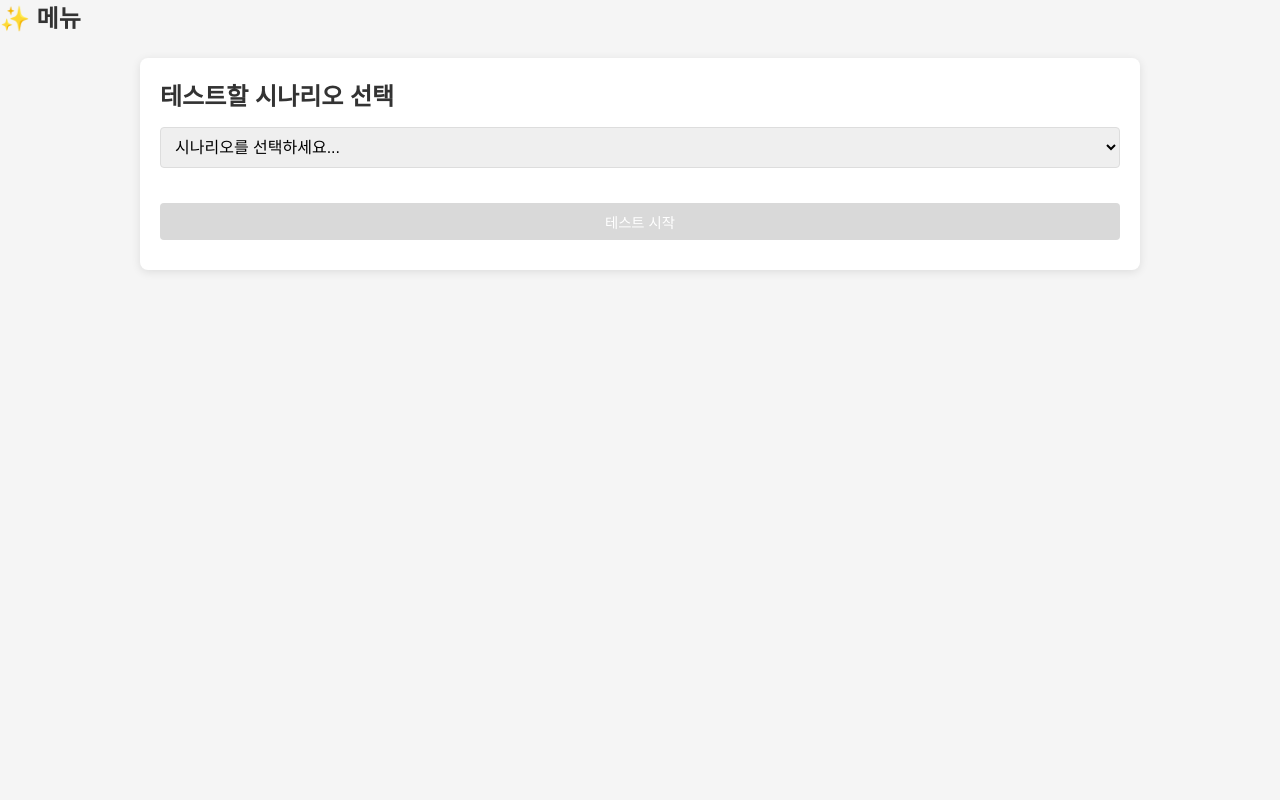
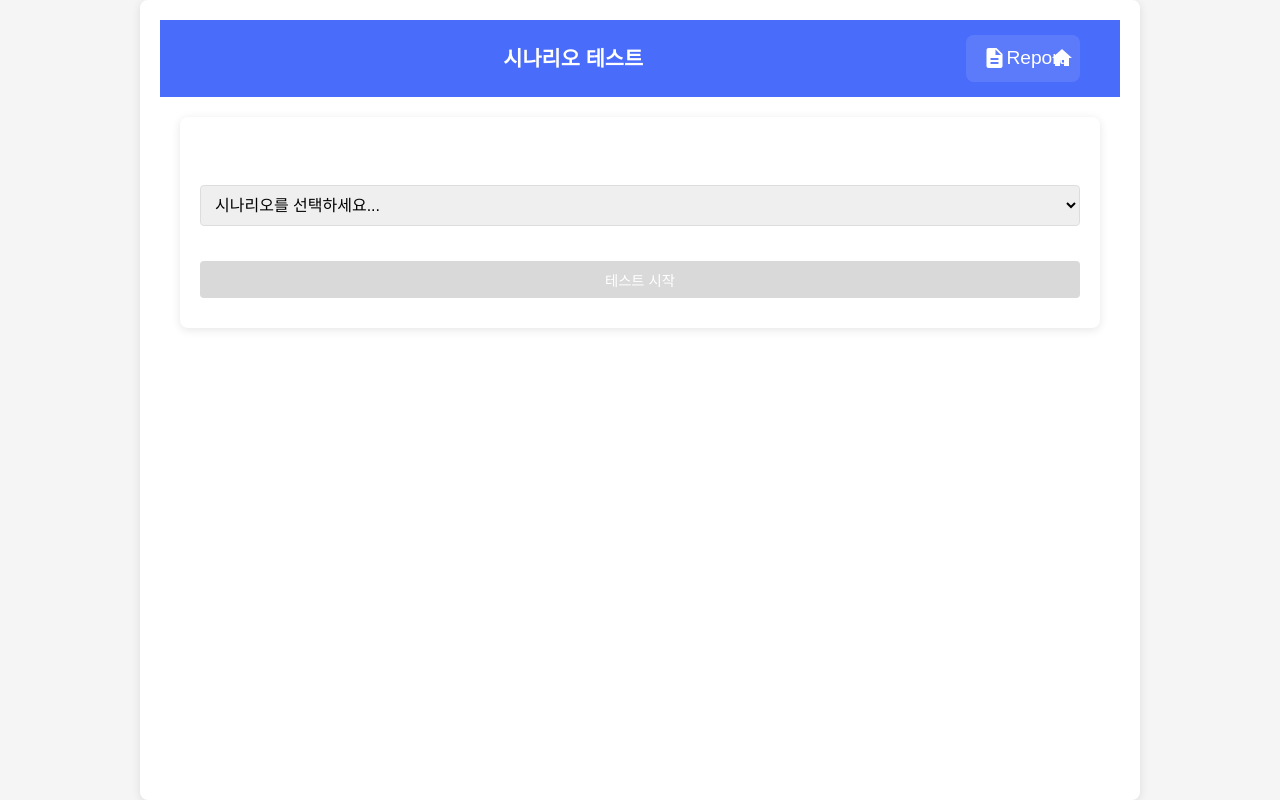
Before and after one commit to Yootaesung/kibwa_project, a FastAPI app: page /test in a window 1280 px wide. Run offline with FastAPI, Linux system fonts and the light colour scheme; data that the repository does not hold is empty.

Commit message:
report 추가가

```diff
--- a/chatbot/templates/test.html
+++ b/chatbot/templates/test.html
@@ -50,12 +50,24 @@
             margin: 0 auto;
         }
 
-        .home-btn {
+        .home-btn, .report-btn {
             color: white;
             text-decoration: none;
             display: flex;
             align-items: center;
             font-size: 1.2em;
+            padding: 8px 16px;
+            border-radius: 8px;
+            transition: background-color 0.3s ease;
+        }
+
+        .report-btn {
+            background: rgba(255, 255, 255, 0.1);
+            margin-left: 20px;
+        }
+
+        .report-btn:hover {
+            background: rgba(255, 255, 255, 0.2);
         }
 
         .home-btn:hover {
@@ -539,12 +551,16 @@
     </style>
 </head>
 <body>
-    <div class="flex h-screen bg-gradient-to-r from-custom-blue-light to-custom-blue-dark">
-        <!-- 사이드바 -->
-        <div class="w-64 bg-white shadow-lg">
-            <div class="p-4">
-                <h2 class="text-2xl font-bold mb-4">✨ <span class="text-custom-blue-dark">메뉴</span></h2>
-                <div class="border-b mb-4"></div>
+    <div class="chat-container">
+        <div class="chat-header">
+            <div class="header-content">
+                <a href="http://13.238.128.251:3000/" class="home-btn" title="메인 페이지로">
+                    <span class="material-icons">home</span>
+                </a>
+                <h1>시나리오 테스트</h1>
+                <a href="http://13.238.128.251:8503/" class="report-btn" title="리포트 페이지로">
+                    <span class="material-icons">description</span>
+                    Report
                 </a>
             </div>
         </div>
```
Also changed, not shown: chatbot/templates/index.html (+12 -36 lines).
